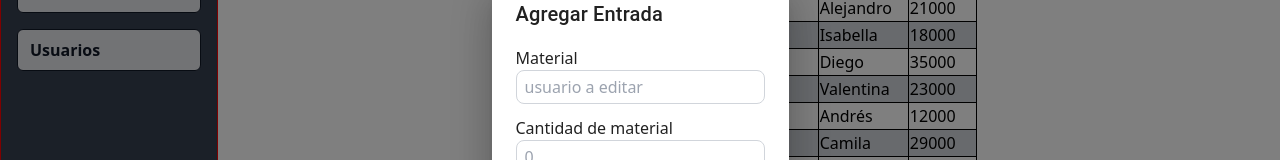
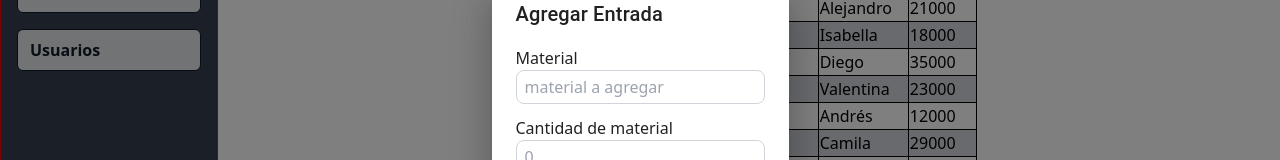
Before and after one commit to alcideszapata/gestion-inventario, a Next.js app: page /Materiales in a window 1280 px wide. Both pictures are taken after a click on the button "Agregar material". Shown: the part 250-410 px from the top of the page. Built offline with nearby package versions, Linux system fonts and the light colour scheme.

Commit message:
ajuste a modal agregar material

```diff
--- a/components/modals/ModalAgregarMateriales.tsx
+++ b/components/modals/ModalAgregarMateriales.tsx
@@ -17,7 +17,7 @@ const FormModalAgregarMateriales = ()=>{
             <form className='flex flex-col gap-3'>
                 <label htmlFor="material">
                     <span>Material</span>
-                    <input type= 'string' name='material' placeholder='usuario a editar'/>
+                    <input type= 'string' name='material' placeholder='material a agregar'/>
                 </label>
                 <label htmlFor="Entry">
                     <span>Cantidad de material</span>
```
